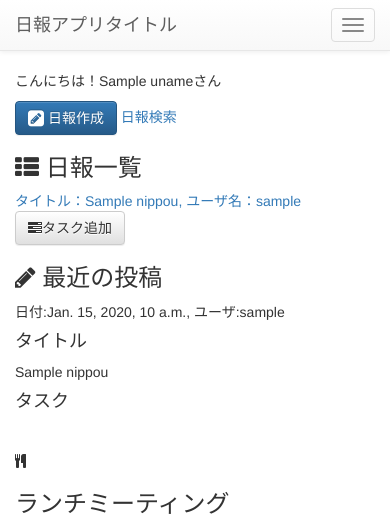
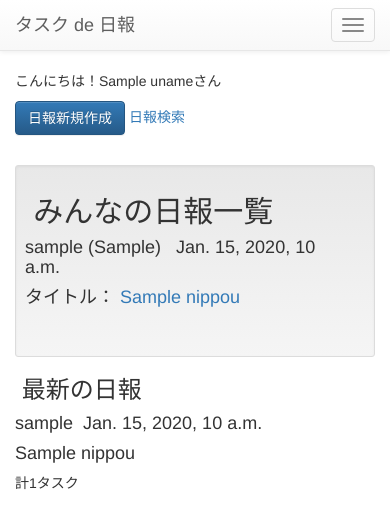
Before and after one commit to ykoga-kyutech/nippou_proj, a Django app: template nippou_app/templates/nippou_app/nippou_show.html in a window 390 px wide. Shown: the top 525 px of the page. Run offline with Django 3.2, Linux system fonts and the light colour scheme; the template is opened without the code that fills it: most values are stand-ins (such as "Sample title", 1, 10 or a date in 2020); some libraries are stand-ins or nearby versions.

Commit message:
teiki push

```diff
--- a/nippou_app/templates/base.html
+++ b/nippou_app/templates/base.html
@@ -13,7 +13,7 @@
 
         <!--アイコン関係：http://fortawesome.github.io/Font-Awesome/examples/-->
         <!-- http://fortawesome.github.io/Font-Awesome/cheatsheet/ -->
-        <link href="//netdna.bootstrapcdn.com/font-awesome/4.0.3/css/font-awesome.css" rel="stylesheet">
+        <!--link href="//netdna.bootstrapcdn.com/font-awesome/4.0.3/css/font-awesome.css" rel="stylesheet"-->
     </head>
 
     <body>
@@ -25,14 +25,14 @@
                 <span class="icon-bar"></span>
                 <span class="icon-bar"></span>
               </button>
-              <a class="navbar-brand" href="#">日報アプリタイトル</a>
+              <a class="navbar-brand" href="{% url 'nippou_app:show' %}">タスク de 日報</a>
             </div>
             <div class="collapse navbar-collapse">
               <ul class="nav navbar-nav">
               <li><a href="{% url 'nippou_app:show' %}">
                   <i class="fa fa-home"></i> ホーム</a></li>
-              <li><a href="{% url 'nippou_app:show' %}">
-                  <i class="fa fa-info"></i> マイページ(未実装)</a></li>
+              <li><a href="{% url 'nippou_app:mypage' %}">
+                  <i class="fa fa-info"></i> マイページ</a></li>
               </ul>
 
               <ul class="nav navbar-nav navbar-right">
--- a/nippou_app/templates/nippou_app/nippou_edit.html
+++ b/nippou_app/templates/nippou_app/nippou_edit.html
@@ -16,6 +16,6 @@
     <p>&nbsp;</p>
 
     {# 一覧に戻るボタン #}
-    <a class="btn btn-default" href="{% url 'nippou_app:show' %}" role="button">戻る</a>
+    <a class="btn btn-default" href="{% url 'nippou_app:mypage' %}" role="button">戻る</a>
 
 {% endblock content %}
--- a/nippou_app/templates/nippou_app/nippou_search.html
+++ b/nippou_app/templates/nippou_app/nippou_search.html
@@ -7,9 +7,11 @@
 {% block content %}
 
     {#　検索　#}
+    <p>キーワードに部分合致する日報タイトルを検索します</p>
     <form action="" method="post" class="form">
       {% csrf_token %}
       {{ form|as_bootstrap }}
+      <p>&nbsp;</p>
       <input type="submit" value="検索" class="btn btn-primary">
     </form>
 
--- a/nippou_app/templates/nippou_app/nippou_show.html
+++ b/nippou_app/templates/nippou_app/nippou_show.html
@@ -10,76 +10,65 @@
     <p>こんにちは！{{uname}}さん</p>
 
     {# 新規作成ボタン #}
-    <a class="btn btn-primary" href="{% url 'nippou_app:new' %}"><i class="fa fa-pencil-square fa-lg"></i> 日報作成</a>
+    <a class="btn btn-primary" href="{% url 'nippou_app:new' %}"><i class="fa fa-pencil-square fa-lg"></i> 日報新規作成</a>
 
     {# 日報検索リンク #}
     <a href="{% url 'nippou_app:search' %}">日報検索</a>
 
+    <p>&nbsp;</p>
 
     {# 日報のリスト #}
-    <div>
-    <h3><i class="fa fa-th-list"></i> 日報一覧</h3>
+    <div class="row">
+      <div class="col-md-4">
+        <div class="well well-sm">
+          <div class="service">
+              <div class="desc"><h2><i class="fa fa-th-list"></i>&nbsp;みんなの日報一覧</h2></div>
+              <div class=" clear"></div>
                 {% for nippou in nippous %}
-        <p>
-            <a href="{% url 'nippou_app:detail' id=nippou.id %}">タイトル：{{ nippou.title }}, ユーザ名：{{ nippou.user.username }}</a>
-            <a class="btn btn-default" href="{% url 'nippou_app:taskadd' id=nippou.id　%}"><i class="fa fa-tasks"></i>タスク追加</a>
-        </P>
-    {% endfor %}
-    </div>
-
-    {# 最近の投稿 #}
-    <div>
-    <h3><i class="fa fa-pencil"></i> 最近の投稿</h3>
-        {% for nippou in nippous %}
-            日付:{{ nippou.date }},
-            ユーザ:{{ nippou.user.username }}
-            <h4>タイトル</h4>
-            {{ nippou.title }}
-            <h4>タスク</h4>
-
+                    <h4><i class="fa fa-user"></i> {{ nippou.user.username }}&nbsp;({{nippou.user.user_dev}})&nbsp;&nbsp;  {{ nippou.date }}&nbsp;&nbsp;
+                            <!--<a class="btn btn-info" href="{% url 'nippou_app:detail' id=nippou.id %}">プレビュー</a>-->
+                    </h4>
+                    <h4>タイトル：&nbsp;<a href="{% url 'nippou_app:detail' id=nippou.id %}">{{ nippou.title }}</a></h4>
                     <p>&nbsp;</p>
                 {% endfor %}
           </div>
-
-<div class="row">
-
-  <div class="col-sm-4">
-      <div class="service">
-        <i class="fa fa-cutlery main-i"></i>
-          <div class="desc"><h3>ランチミーティング</h3></div>
-          <div class=" clear"></div>
-
-          <div class="enimg"><img src="./img200.png" alt="img" width="200px" class="enimg" /></div>
-          <div class="clear"></div>
-        <p><a href="">Shared Plan ACE01や、SmartReleaseを使った活用事例を紹介ください</a></p>
-
        </div>
       </div>
 
-  <div class="col-sm-4">
+      <div class="col-md-8">
         <div class="service">
-          <i class="fa fa-cogs main-i"></i></i>
-      <div class="desc"><h3>CPIプロダクト</h3></div>
+          <div class="desc"><h3><i class="fa fa-eye"></i>&nbsp;最新の日報</h3></div>
           <div class=" clear"></div>
-
-      <div class="enimg"><img src="./img200.png" alt="img" width="200px" class="enimg" /></div>
-      <div class="clear"></div>
-
-      <p><a href="http://cpi.ad.jp">HDD無制限、データベース無制限、マルチドメイン無制限のレンタルサーバーは3,990円/月〜ご利用いただけます。(CPIサイトに移動)</a></p>
+            {% with nippous|first as first_nippou %}
+            <h4>{{ first_nippou.user.username }}&nbsp;  {{ first_nippou.date }}&nbsp;&nbsp;</h4>
+            <h4>{{ first_nippou.title }}</h4>
+            <p>計{{tasks|length}}タスク</p>
+            {% for task in tasks %}
+                <div class="row">
+                  <div class="col-sm-9">
+                    <h3>{{ task.task_name }}</h3>
+                    <div class="row">
+                      <div class="col-xs-8 col-sm-6">
+                        <div class="well well-sm">
+                        <h3>Y: やったこと</h3>
+                        {{ task.task_y }}
                       </div>
                       </div>
-
-  <div class="col-sm-4">
-    <div class="service">
-      <i class="fa fa-users main-i"></i>
-      <div class="desc"><h3>イベント情報</h3></div>
-      <div class=" clear"></div>
-      <div class="enimg"><img src="./img200.png" alt="img" width="200px" class="enimg" /></div>
-      <div class="clear"></div>
-
-
-      <p><a href="">CPIに関係するイベント・セミナー情報を掲載しています</a></p>
-
+                      <div class="col-xs-4 col-sm-6">
+                        <div class="well well-sm">
+                        <h3>W: わかったこと</h3>
+                        {{ task.task_w }}
+                        </div>
+                      </div>
+                    </div>
+                    <div class="well well-sm">
+                    <h3>T: 次やること</h3>
+                    {{ task.task_t }}
+                    </div>
+                  </div>
+                </div>
+            {% endfor %}
+            {% endwith %}
         </div>
       </div>
     </div>
--- a/nippou_app/templates/nippou_app/nippou_taskadd.html
+++ b/nippou_app/templates/nippou_app/nippou_taskadd.html
@@ -13,8 +13,10 @@
         <input type="submit" value="確定" class="btn btn-primary">
     </form>
 
+    <p>&nbsp;</p>
+
     {# 一覧に戻るボタン #}
-    <a href="{% url 'nippou_app:show' %}"
+    <a href="{% url 'nippou_app:mypage' %}"
            class="btn btn-default btn-sm">戻る</a>
 
 {% endblock content %}
--- a/nippou_app/urls.py
+++ b/nippou_app/urls.py
@@ -11,6 +11,8 @@ urlpatterns = patterns('',
         url(r'^edit/(?P<id>\d+)/$', views.edit, name='edit'),# 修正
         url(r'^delete/(?P<id>\d+)/$', views.delete, name='delete'),  # 削除
         url(r'^search/$', views.search, name='search'),        # 検索
-        url(r'^profile/$', views.profile, name='profile'),   #
+        url(r'^mypage/$', views.mypage, name='mypage'),   # マイページ
         url(r'^taskadd/(?P<id>\d+)/$', views.taskadd, name='taskadd'),# タスク追加
+        url(r'^taskedit/(?P<id>\d+)/$', views.taskedit, name='taskedit'),# タスク修正
+        url(r'^make/(?P<id>\d+)/$', views.make, name='make'),#
 )
```
Also changed, not shown: nippou_app/templates/nippou_app/login.html (+1 -30 lines), nippou_app/templates/nippou_app/mypage.html (added, +54 -0 lines), nippou_app/templates/nippou_app/nippou_detail.html (+12 -6 lines), nippou_app/views.py (+128 -13 lines), nippou_proj/urls.py (+10 -5 lines). Lines whose indentation alone changed are shown as unchanged.
